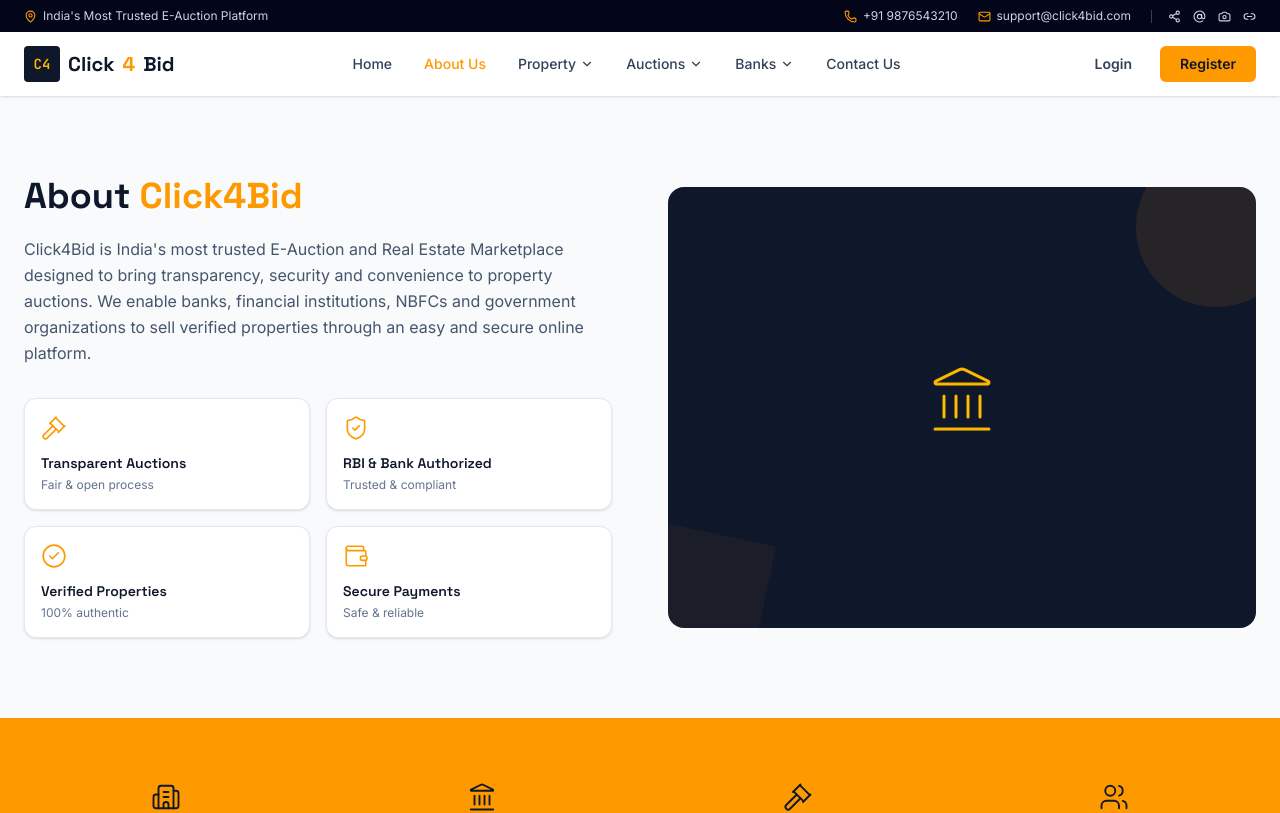
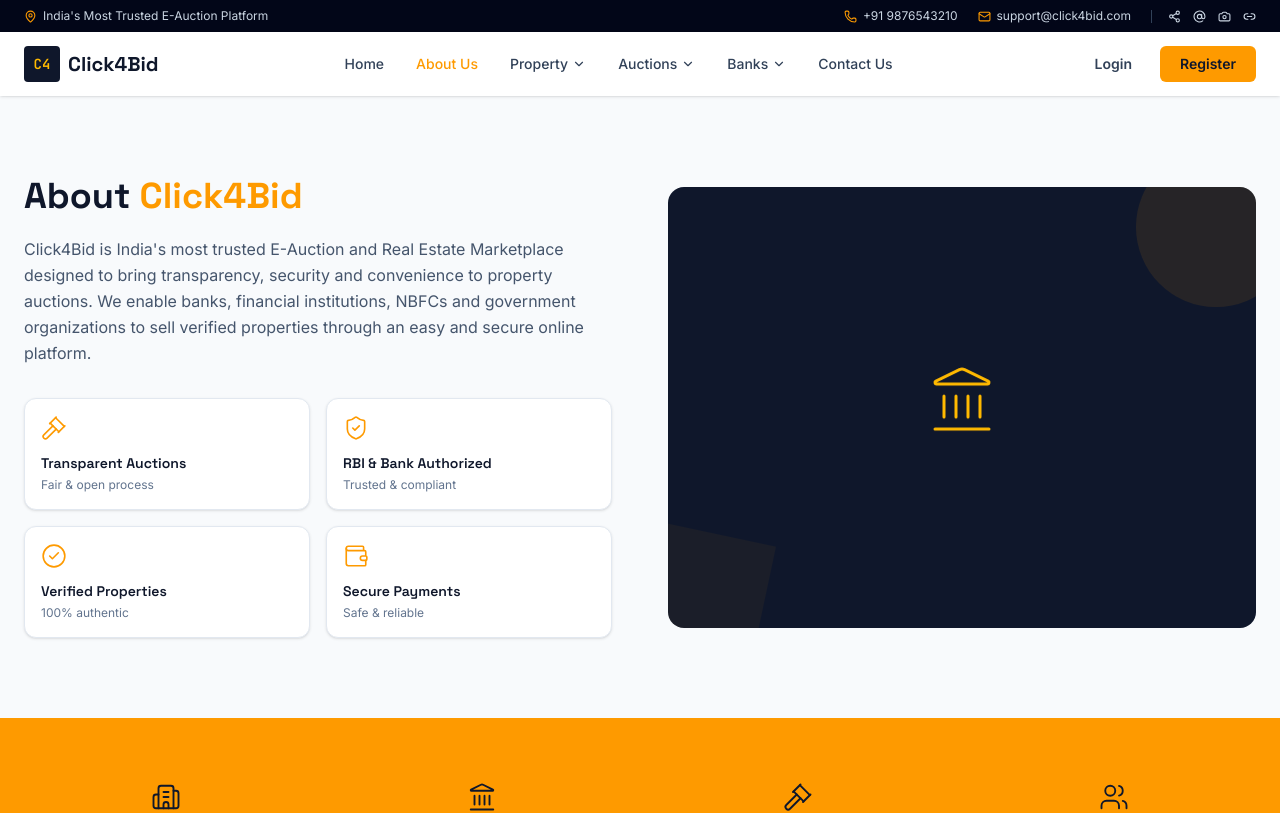
Before and after one commit to karthi61916/Click4Bid, a React (Vite) app: page /about in a window 1280 px wide. Shown: the top 813 px of the page. Built offline with nearby package versions, Linux system fonts and the light colour scheme.

Commit message:
Title update

```diff
--- a/src/AboutUs.jsx
+++ b/src/AboutUs.jsx
@@ -191,7 +191,7 @@
         <div className="max-w-7xl mx-auto flex items-center justify-between px-6 py-3.5">
           <Link to="/" className="flex items-center gap-2 font-display font-bold text-xl text-slate-900">
             <span className="grid place-items-center h-9 w-9 rounded bg-slate-900 text-amber-400 font-mono-data text-sm">C4</span>
-            Click<span className="text-amber-500">4</span>Bid
+            Click4Bid
           </Link>
 
           <ul className="hidden lg:flex items-center gap-8 text-sm font-medium text-slate-700">
```
